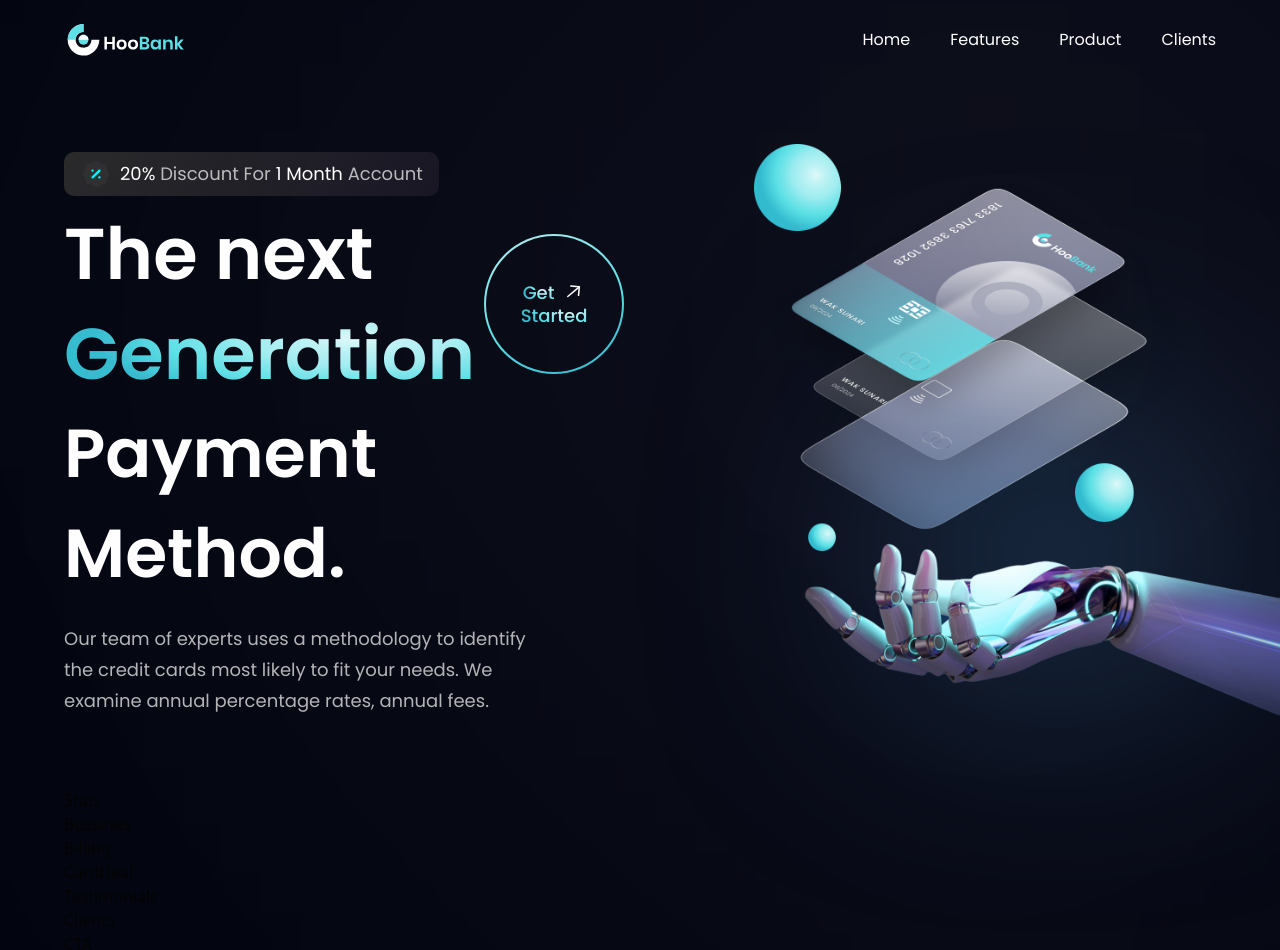
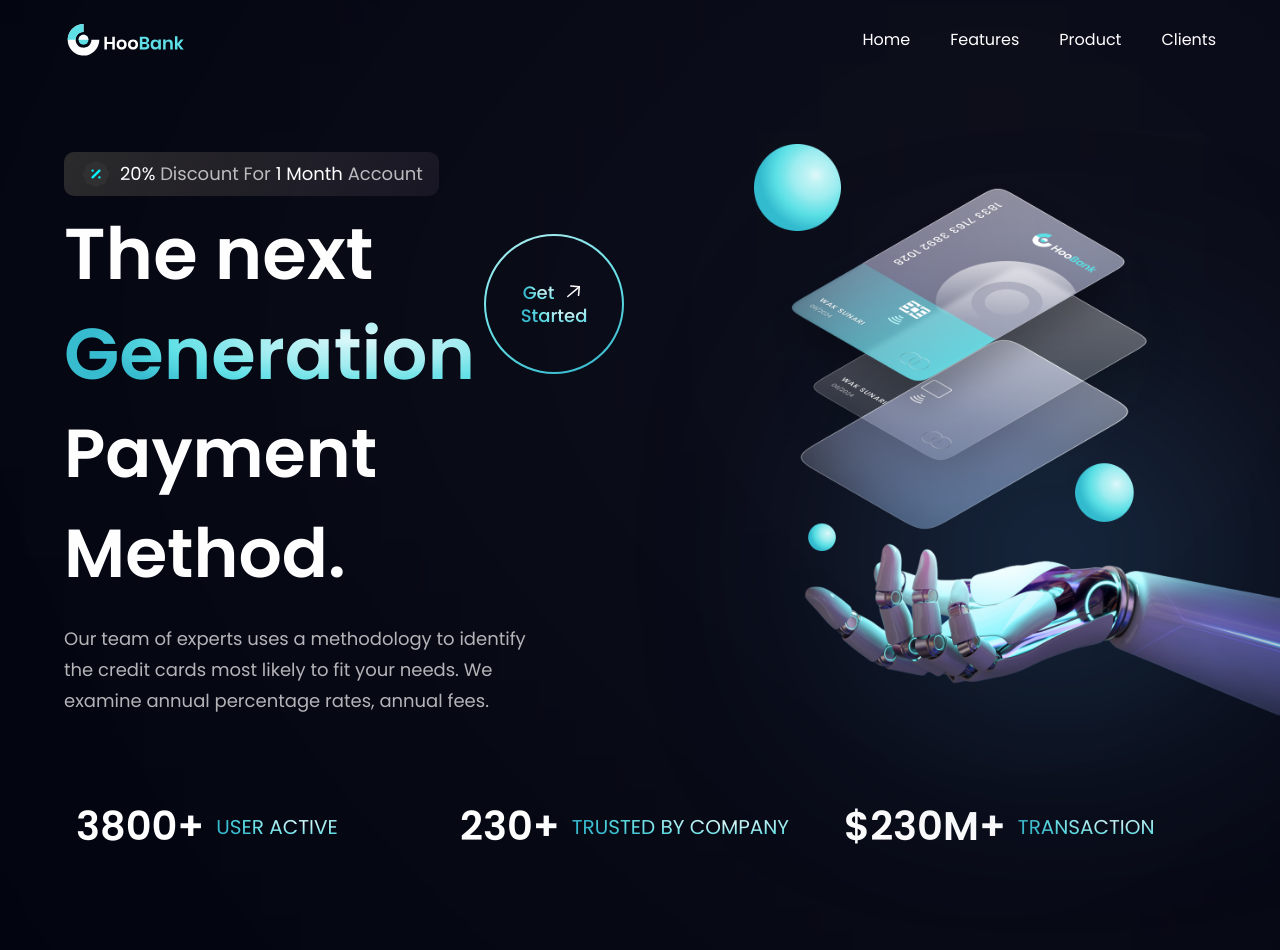
Before and after one commit to pedroferreiiraa/bank-modern-app, a React (Vite) app: page / in a window 1280 px wide. Shown: the top 950 px of the page. Built offline with nearby package versions, Linux system fonts and the light colour scheme.

Commit message:
Stats finalized

```diff
--- a/src/components/Stats.jsx
+++ b/src/components/Stats.jsx
@@ -1,7 +1,22 @@
-import React from "react";
+import { stats } from "../constants";
+import styles from "../style";
 
-const Stats = () => {
-  return <div>Stats</div>;
-};
+const Stats = () => (
+  <section className={`${styles.flexCenter} flex-row flex-wrap sm:mb-20 mb-6`}>
+    {stats.map((stat) => (
+      <div
+        key={stat.id}
+        className={`flex-1 flex justify-start items-center flex-row m-3`}
+      >
+        <h4 className="font-poppins font-semibold xs:text-[40px] text-[30px] xs:leading-[53px] leading-[43px] text-white">
+          {stat.value}
+        </h4>
+        <p className="font-poppins font-normal xs:text-[20px] text-[15px] xs:leading-[26px] leading-[21px] text-gradient uppercase ml-3">
+          {stat.title}
+        </p>
+      </div>
+    ))}
+  </section>
+);
 
 export default Stats;
```
